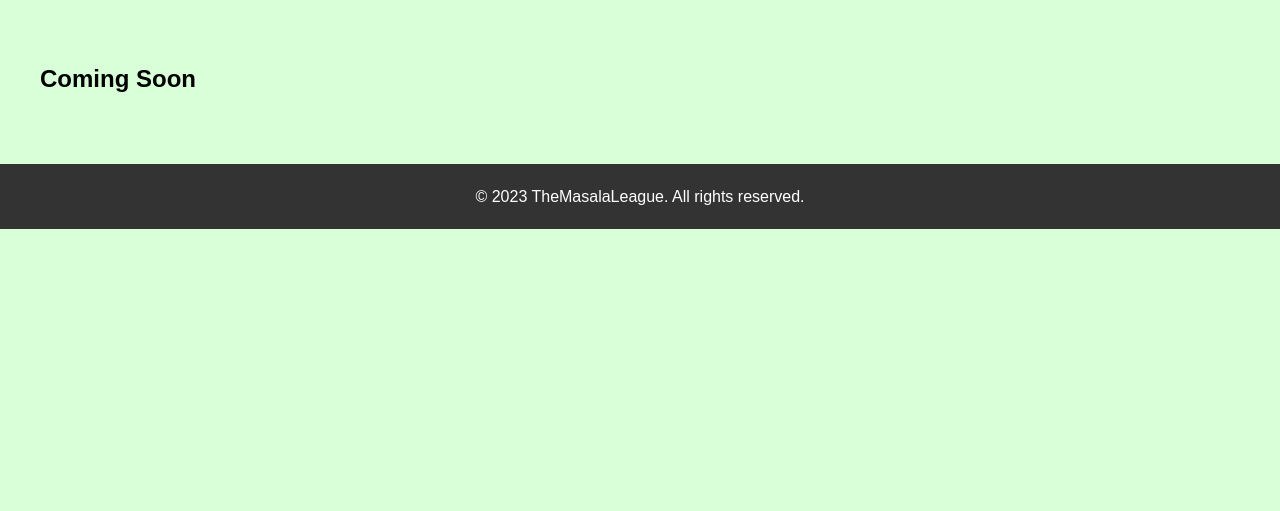
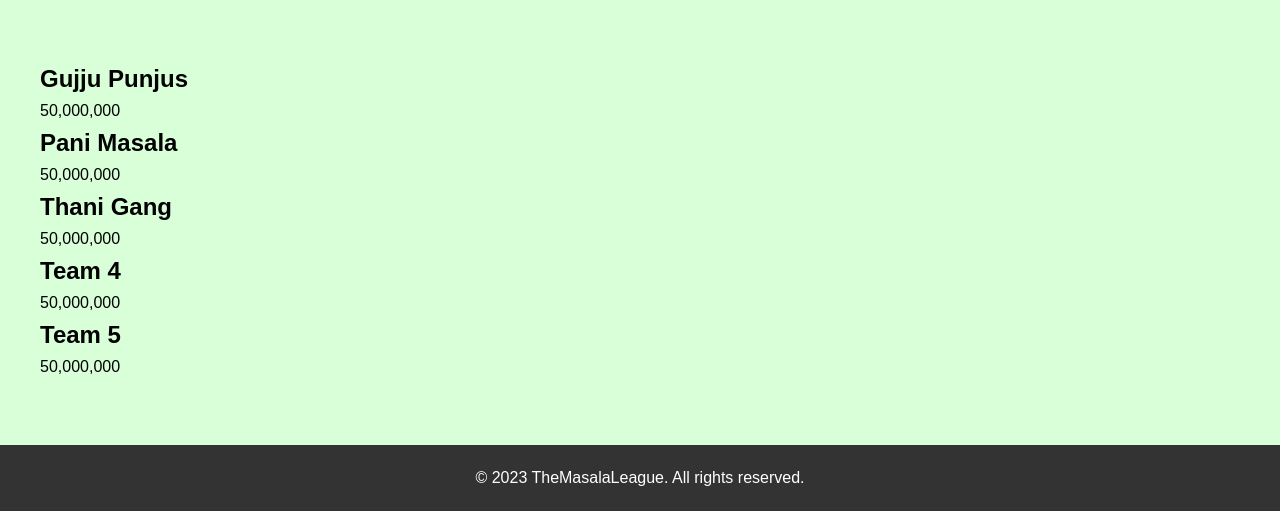
Before and after one commit to Ayaanplayz19/TheMasalaLeague, a plain HTML site: page finance.html in a window 1280 px wide. Shown: the part 386-897 px from the top of the page. Before the commit the page ends 800 px from the top, so only its background shows below. Drawn offline with Linux system fonts and the light colour scheme.

Commit message:
finance.html

```diff
--- a/finance.html
+++ b/finance.html
@@ -35,7 +35,17 @@
 <br>
 <br>
 
-<h2>Coming Soon</h2>
+<h2>Gujju Punjus</h2>
+<p> 50,000,000</p>
+<h2>Pani Masala</h2>
+<p> 50,000,000</p>
+<h2>Thani Gang</h2>
+<p> 50,000,000</p>
+<h2>Team 4</h2>
+<p> 50,000,000</p>
+<h2>Team 5</h2>
+<p> 50,000,000</p>
+
 <br>
 <p class="increased-font">
 </p>
```
